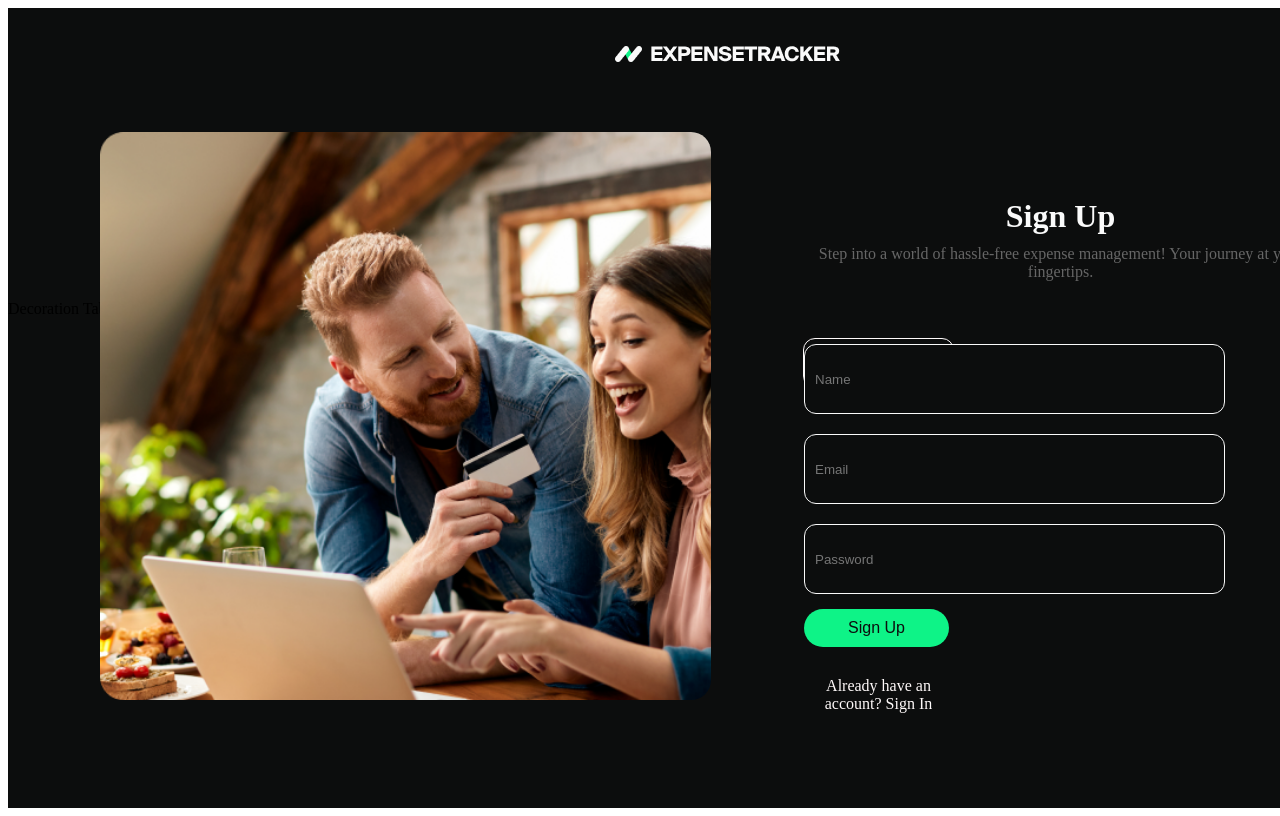
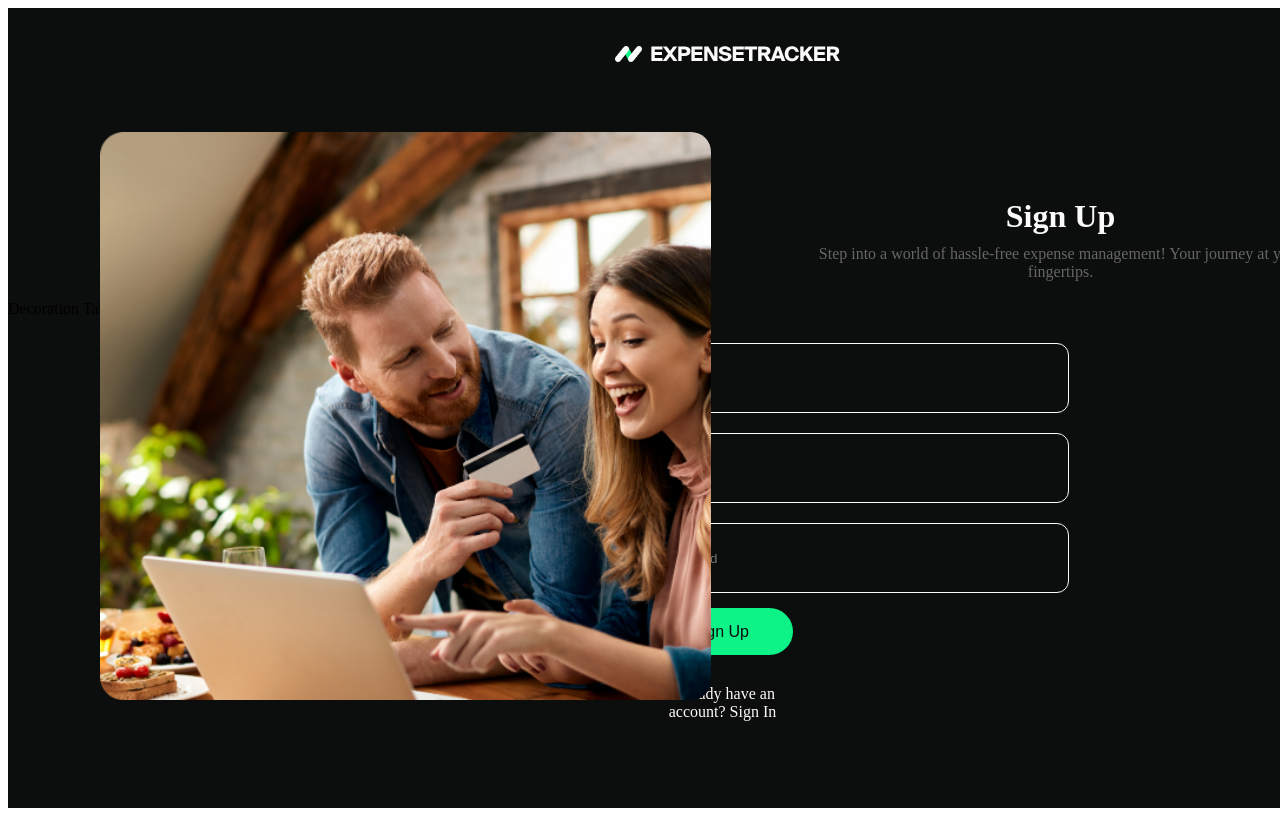
Before and after one commit to Reuelle/expense-tracker, a React (Create React App) app: page /expense-tracker/register in a window 1280 px wide. Shown: the top 816 px of the page. Built offline with nearby package versions, Linux system fonts and the light colour scheme.

Commit message:
Update RegisterPage.module.css

```diff
--- a/src/components/RegisterPage/RegisterPage.module.css
+++ b/src/components/RegisterPage/RegisterPage.module.css
@@ -29,12 +29,8 @@
 }
 
 .registerPage form {
-  height: 48px;
   border-radius: 12px;
   width: 149px;
-   margin-left: 155px;
-  color: rgb(2550, 250, 250);
-   border: 1px solid rgb(2550, 250, 250);
 }
 
 .registerPage button {
```
